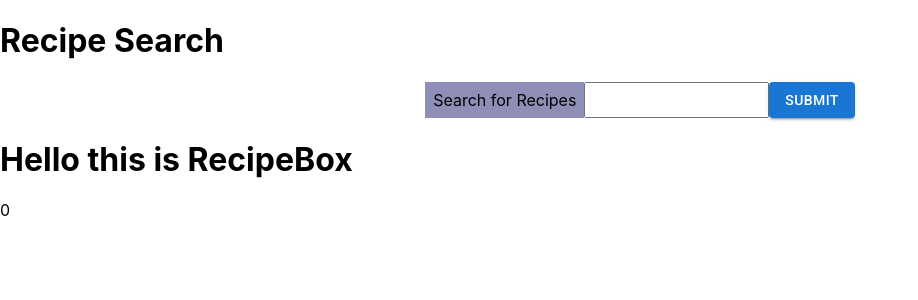
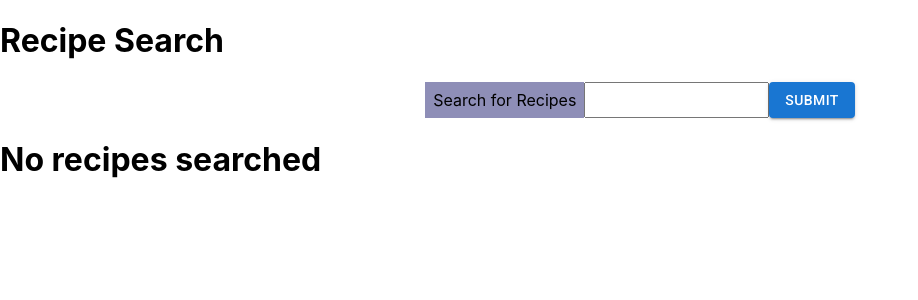
Before and after one commit to Berniez88/FoodBlog, a React (Create React App) app in the folder client/: page / in a window 1280 px wide. Shown: the top 300 px of the page, without its empty margins (0-918 px from the left). Built offline with nearby package versions, Linux system fonts and the light colour scheme.

Commit message:
clean up code

```diff
--- a/client/src/App.js
+++ b/client/src/App.js
@@ -44,31 +44,33 @@ function App() {
         );
         const recipeInfo = await response.json();
         recipeObjects.push(recipeInfo);
-        SetRecipeData(recipeInfo);
+        // SetRecipeData(recipeInfo);
+        console.log(recipeObjects);
       } catch (err) {
         console.log("Error for loadRecipes is: ", err);
       }
     }
-    console.log("recipeObjects is: ", recipeObjects);
+    // console.log("recipeObjects is: ", recipeObjects);
   }
 
   console.log("recipeObjects is outside of the func: ", recipeObjects);
 
   let recipeResults;
+  console.log("okay now recipe is:", recipeObjects);
   if (recipeObjects.length === 0) {
-    recipeResults = <RecipeBox></RecipeBox>;
+    recipeResults = <h1>No recipes searched</h1>;
   } else {
     {
-      <RecipeBox recipeObjects={recipeObjects}></RecipeBox>;
+      recipeResults = <RecipeBox recipeObjects={recipeObjects}></RecipeBox>;
     }
   }
   return (
     <>
       <SearchBar grabSearchResults={grabSearchResults}></SearchBar>
       {recipeResults}
-      {recipeObjects.length && (
+      {/* {recipeObjects.length && (
         <RecipeBox recipeObjects={recipeObjects}></RecipeBox>
-      )}
+      )} */}
     </>
   );
 }
--- a/client/src/components/RecipeBox.js
+++ b/client/src/components/RecipeBox.js
@@ -1,7 +1,7 @@
 import React from "react";
 
 function RecipeBox({ recipeObjects }) {
-  console.log("testing recipeData", recipeObjects);
+  console.log("testing recipeObjects", recipeObjects);
   return (
     <>
       <h1>Hello this is RecipeBox</h1>
```
